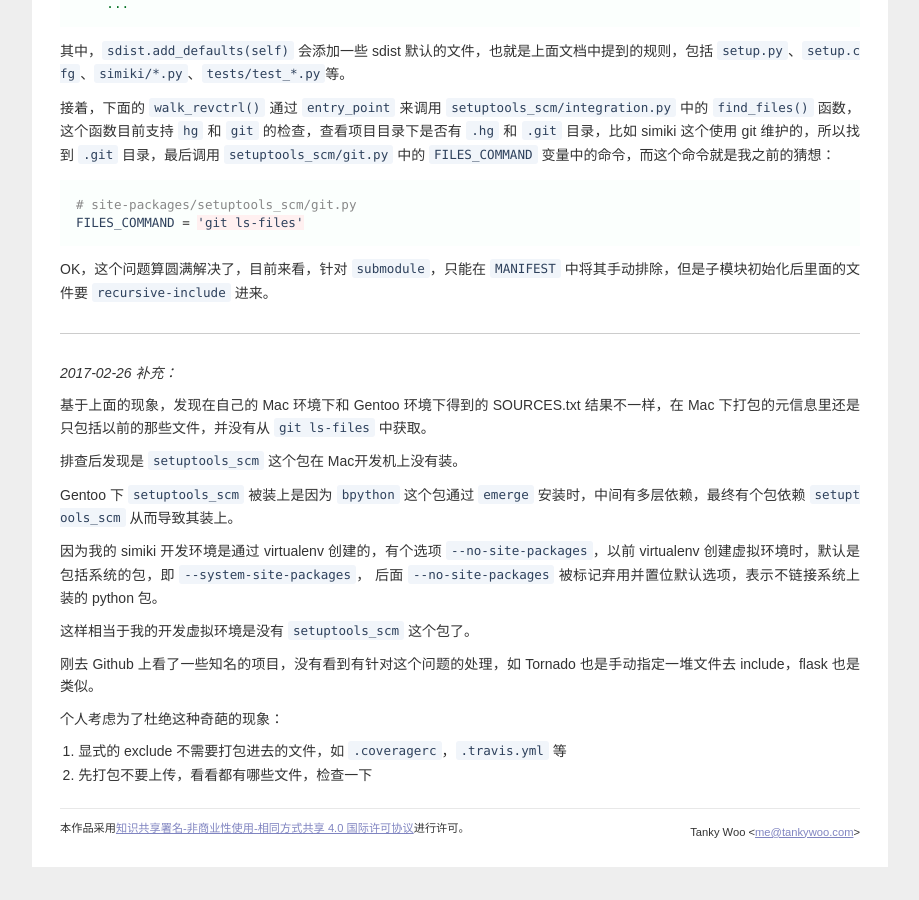
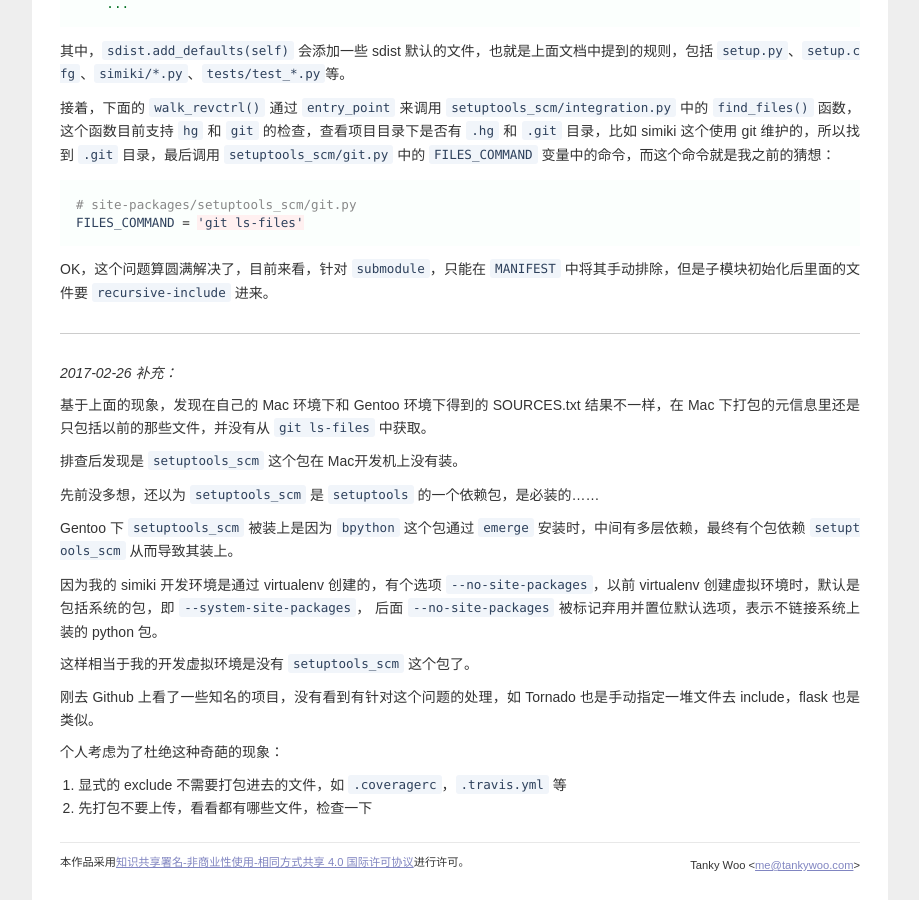
Before and after one commit to Harteyang/harte.top, a Jekyll site: the page built from _posts/2017-02-22-a-strange-problem-about-python-package-with-git-submodule.markdown, in a window 1280 px wide and 900 px high, scrolled down 2838 px. Shown: the whole window, without its empty margins (180-1099 px from the left). Built offline with Jekyll 4.4.1, drawn with Linux system fonts in a browser that asks for light colours; nearby versions of some CDN libraries; Markdown is read by kramdown in place of the engine named in the settings; comment, search, counter and statistics services are not loaded; before the commit the page ends 3705 px from its top, so only the background shows below that.

Commit message:
更新：排查Python打包时发布文件列表对Git子模块的奇怪行为

```diff
--- a/_posts/2017-02-22-a-strange-problem-about-python-package-with-git-submodule.markdown
+++ b/_posts/2017-02-22-a-strange-problem-about-python-package-with-git-submodule.markdown
@@ -165,6 +165,8 @@ OK，这个问题算圆满解决了，目前来看，针对 `submodule`，只能
 
 排查后发现是 `setuptools_scm` 这个包在 Mac开发机上没有装。
 
+先前没多想，还以为 `setuptools_scm` 是 `setuptools` 的一个依赖包，是必装的……
+
 Gentoo 下 `setuptools_scm` 被装上是因为 `bpython` 这个包通过 `emerge` 安装时，中间有多层依赖，最终有个包依赖 `setuptools_scm` 从而导致其装上。
 
 因为我的 simiki 开发环境是通过 virtualenv 创建的，有个选项 `--no-site-packages`，以前 virtualenv 创建虚拟环境时，默认是包括系统的包，即 `--system-site-packages`， 后面 `--no-site-packages` 被标记弃用并置位默认选项，表示不链接系统上装的 python 包。
```
